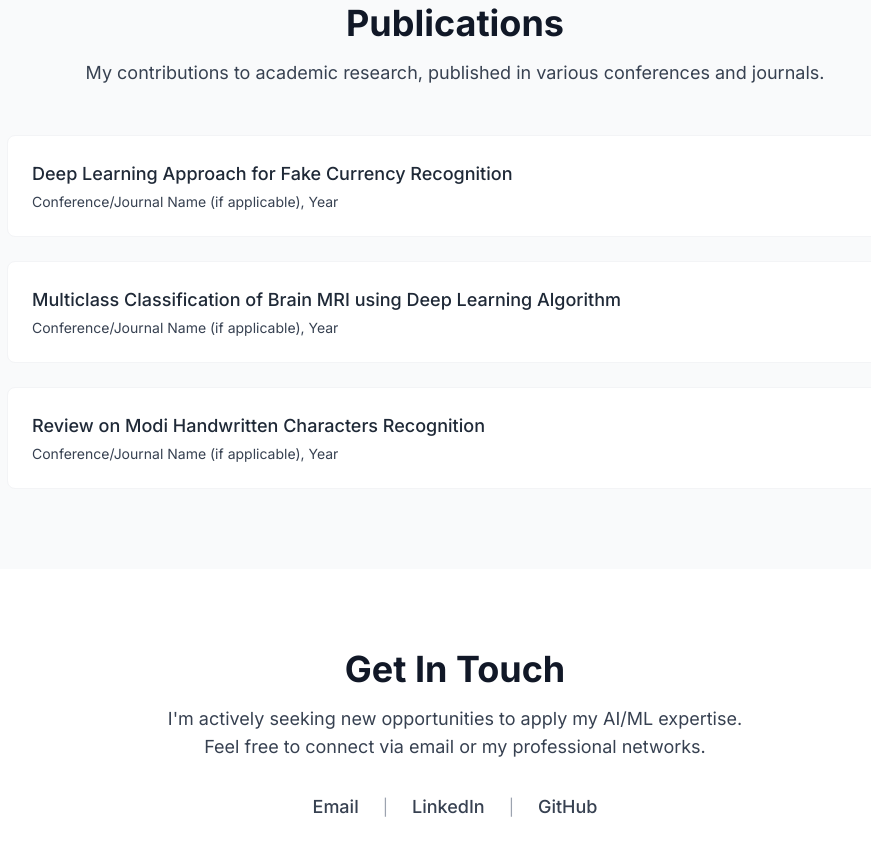
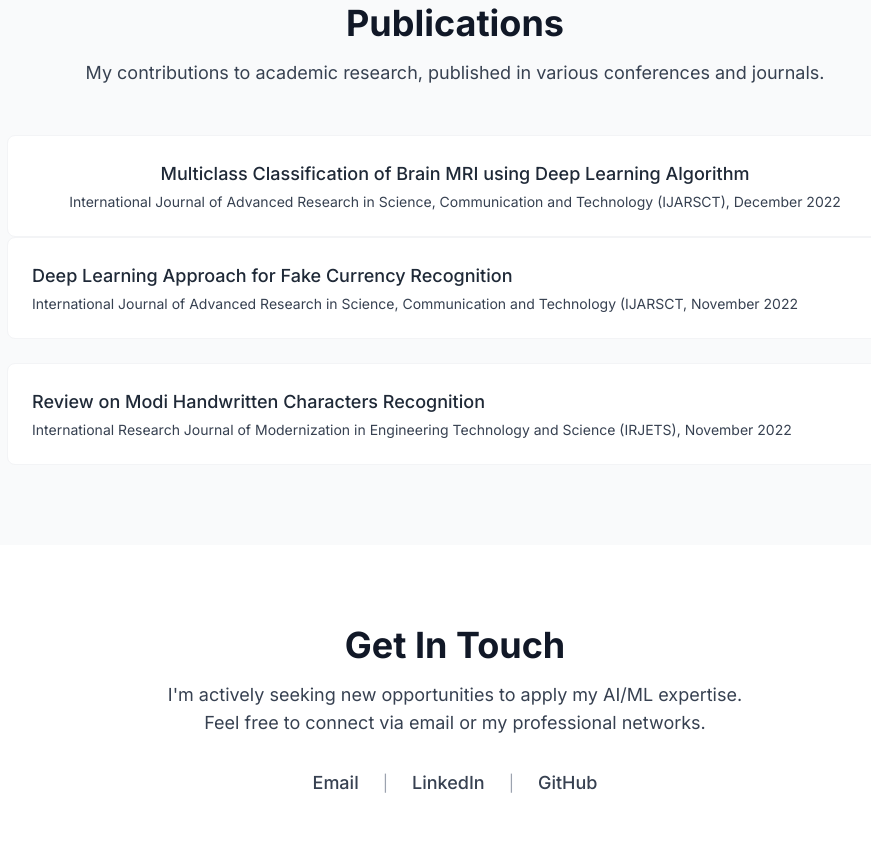
Before and after one commit to KrishnaWankhede/Portfolio, a plain HTML site: page index.html in a window 1280 px wide. Shown: the part 4628-5483 px from the top of the page, without its empty margins (185-1056 px from the left). Drawn offline with nearby package versions, Linux system fonts and the light colour scheme.

Commit message:
Update index.html

```diff
--- a/index.html
+++ b/index.html
@@ -217,18 +217,18 @@
                 <p class="text-lg text-gray-700 mb-12">
                     My contributions to academic research, published in various conferences and journals.
                 </p>
+                    <div class="p-6 rounded-lg border border-gray-100 bg-white">
+                        <p class="font-medium text-gray-800 text-lg">Multiclass Classification of Brain MRI using Deep Learning Algorithm</p>
+                        <p class="text-gray-700 mt-1 text-sm">International Journal of Advanced Research in Science, Communication and Technology (IJARSCT), December 2022</p>
+                    </div>
                 <div class="grid grid-cols-1 gap-6 text-left">
                     <div class="p-6 rounded-lg border border-gray-100 bg-white">
                         <p class="font-medium text-gray-800 text-lg">Deep Learning Approach for Fake Currency Recognition</p>
-                        <p class="text-gray-700 mt-1 text-sm">Conference/Journal Name (if applicable), Year</p>
-                    </div>
-                    <div class="p-6 rounded-lg border border-gray-100 bg-white">
-                        <p class="font-medium text-gray-800 text-lg">Multiclass Classification of Brain MRI using Deep Learning Algorithm</p>
-                        <p class="text-gray-700 mt-1 text-sm">Conference/Journal Name (if applicable), Year</p>
+                        <p class="text-gray-700 mt-1 text-sm">International Journal of Advanced Research in Science, Communication and Technology (IJARSCT, November 2022</p>
                     </div>
                      <div class="p-6 rounded-lg border border-gray-100 bg-white">
                         <p class="font-medium text-gray-800 text-lg">Review on Modi Handwritten Characters Recognition</p>
-                        <p class="text-gray-700 mt-1 text-sm">Conference/Journal Name (if applicable), Year</p>
+                        <p class="text-gray-700 mt-1 text-sm">International Research Journal of Modernization in Engineering Technology and Science (IRJETS), November 2022</p>
                     </div>
                 </div>
             </div>
```
